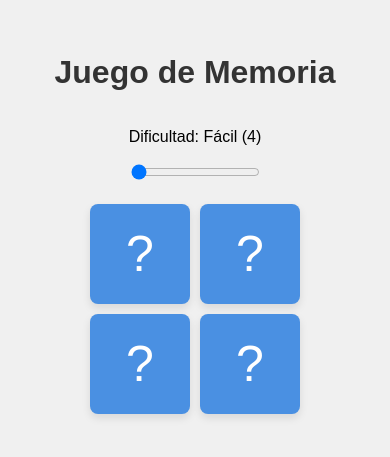
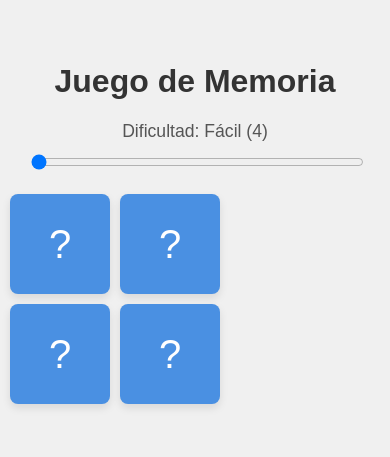
Before and after one commit to ApoloSolInvictus/memoji, a plain HTML site: page index.html in a window 390 px wide. Shown: the part 199-656 px from the top of the page. Drawn offline with Linux system fonts and the light colour scheme.

Commit message:
Enhance responsiveness in CSS styles
Added responsive styles for body, level controls, and game board. Updated card styles for better responsiveness.

```diff
--- a/style.css
+++ b/style.css
@@ -8,58 +8,73 @@ body {
     min-height: 100vh;
     background-color: #f0f0f0;
     margin: 0;
+    padding: 0 10px; /* Añadimos padding para que no pegue a los bordes en móvil */
+    box-sizing: border-box;
 }
 
 h1 {
     color: #333;
+    text-align: center;
 }
 
-/* NUEVO: Estilos para los botones de nivel */
+/* * NUEVO: Estilos para el slider de dificultad
+ * Reemplaza los estilos de '.level-btn'
+ */
 #level-controls {
     margin-bottom: 20px;
     text-align: center;
+    width: 90%;
+    max-width: 400px; /* Límite para el slider */
 }
-.level-btn {
-    padding: 8px 15px;
-    margin: 0 5px;
-    font-size: 14px;
+#level-controls p {
+    margin: 0 0 10px 0;
+    font-size: 1.1em;
+    color: #555;
+}
+#level-slider {
+    width: 100%; /* El slider ocupa todo el ancho del contenedor */
     cursor: pointer;
-    background-color: #4A90E2;
-    color: white;
-    border: none;
-    border-radius: 5px;
-    transition: background-color 0.3s;
-}
-.level-btn:hover {
-    background-color: #357ABD;
 }
 
 
-/* El tablero que contendrá las cartas */
+/* * CAMBIO CLAVE: El Tablero Responsivo
+ */
 .game-board {
     display: grid;
-    /* * MODIFICACIÓN:
-     * ¡Quitamos 'grid-template-columns' de aquí!
-     * JavaScript lo definirá dinámicamente.
-     */
     grid-gap: 10px;
     perspective: 1000px;
+
+    /* * LA MAGIA RESPONSIVA:
+     * 'auto-fit': Crea tantas columnas como quepan.
+     * 'minmax(100px, 1fr)': Cada columna debe tener MÍNIMO 100px,
+     * y MÁXIMO 1 fracción (se reparten el espacio sobrante).
+     *
+     * Esto reemplaza el 'grid-template-columns' que poníamos con JS.
+     */
+    grid-template-columns: repeat(auto-fit, minmax(100px, 1fr));
+
+    /* * Para que en pantallas MUY anchas no se haga una sola línea de 18 cartas,
+     * le ponemos un límite. 650px = 6 cartas de 100px + 5 espacios de 10px.
+     */
+    max-width: 650px;
+    width: 100%; /* Ocupa el 100% de su contenedor (que tiene 90% del body) */
 }
 
-/* * EL RESTO DEL CSS (.card, .card-inner, .card-front, .card-back, .matched)
- * permanece EXACTAMENTE IGUAL que antes.
- * (No lo repito aquí para ser breve, solo copia y pega
- * la sección de botones de arriba en tu 'style.css'
- * y elimina la línea 'grid-template-columns' de '.game-board')
+/* * El resto de estilos de cartas (.card, .card-inner, .card-front,
+ * .card-back, .matched) permanecen EXACTAMENTE IGUAL.
+ * (Pégalos aquí desde tu archivo anterior).
  */
 
 /* Pego el resto aquí para que sea más fácil */
 .card {
-    width: 100px;
-    height: 100px;
+    /* Usamos 'aspect-ratio' para asegurar que sea un cuadrado perfecto */
+    /* ¡Esto es mejor que 'width/height' fijos para responsivo! */
+    aspect-ratio: 1 / 1;
+    /* width: 100px; */ /* Ya no necesitamos ancho fijo */
+    /* height: 100px; */ /* Ya no necesitamos alto fijo */
     position: relative;
     cursor: pointer;
-    transition: opacity 0.5s; /* Para cuando desaparece la carta */
+    transition: opacity 0.5s;
 }
 
 .card-inner {
@@ -67,7 +82,7 @@ h1 {
     height: 100%;
     position: relative;
     transform-style: preserve-3d;
-    transition: transform 0.6s; /* La velocidad de la animación de volteo */
+    transition: transform 0.6s;
 }
 
 .card.flipped .card-inner {
@@ -88,18 +103,25 @@ h1 {
 }
 
 .card-front {
-    background-color: #4A90E2; /* Un color azul bonito */
+    background-color: #4A90E2;
     color: white;
-    font-size: 50px;
-    transform: rotateY(0deg); /* Aseguramos que mira hacia nosotros */
+    font-size: 50px; /* El tamaño se ajustará un poco por el tamaño de la carta */
+    transform: rotateY(0deg);
 }
 
 .card-back {
     background-color: #fff;
     font-size: 50px;
-    /* Gira 180 grados para estar "detrás" al inicio */
     transform: rotateY(180deg);
 }
+
+/* Ajuste de fuente para que no se salga en cartas más pequeñas */
+@media (max-width: 400px) {
+    .card-front, .card-back {
+        font-size: 40px;
+    }
+}
+
 
 .card.matched {
     opacity: 0;
```
